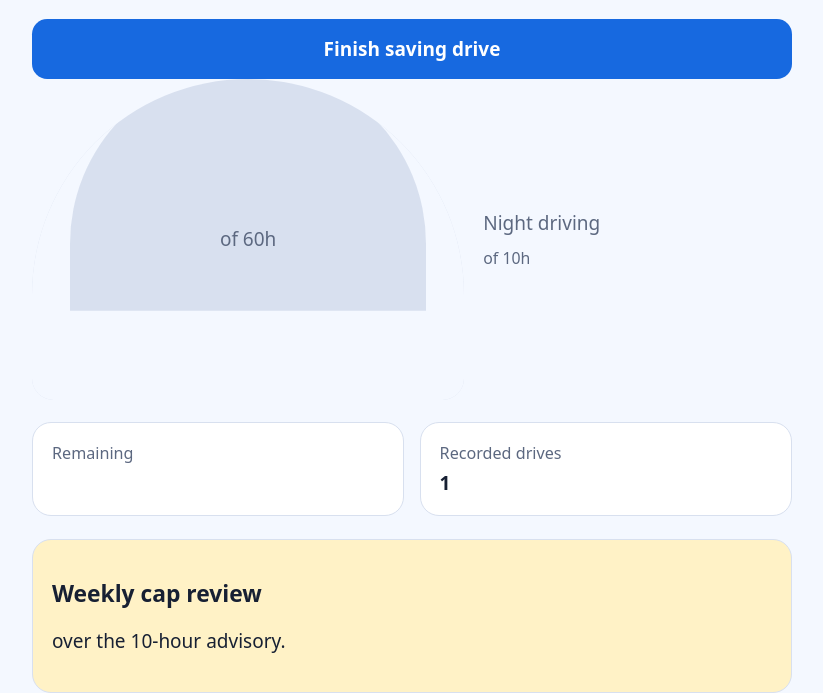
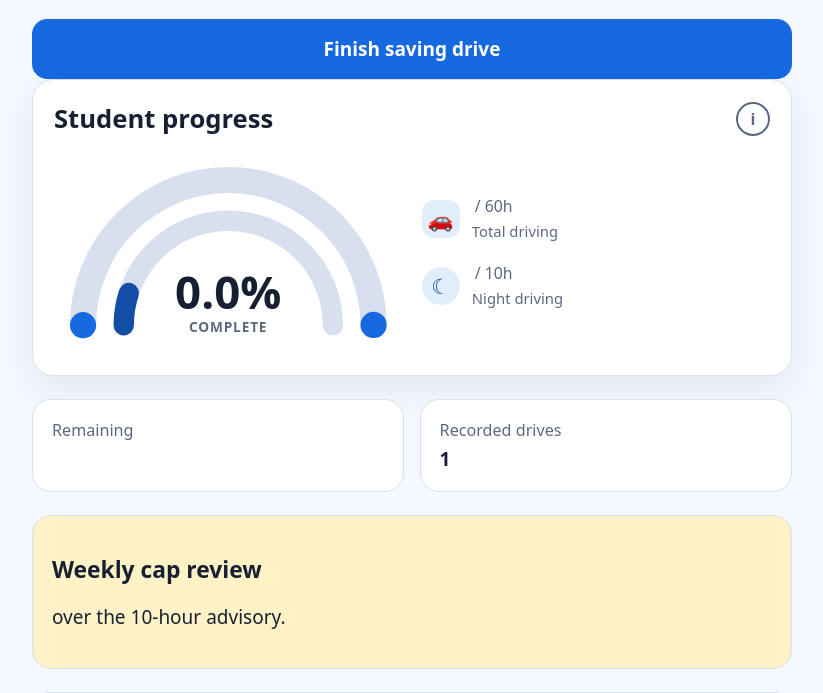
Before and after one commit to ahernsean/driving-record, a Python web app: template driving_log/templates/dashboard.html in a window 1280 px wide. Shown: the part 60-753 px from the top of the page, without its empty margins (228-1051 px from the left). Run offline with Jinja, Linux system fonts and the light colour scheme; the template is opened without the code that fills it: most values are stand-ins (such as "Sample title", 1, 10 or a date in 2020).

Commit message:
redesign student progress card

```diff
--- a/driving_log/static/app.css
+++ b/driving_log/static/app.css
@@ -38,17 +38,69 @@ nav { display: flex; gap: 1rem; font-size: .88rem; }
 main { width: min(100%, 42rem); margin: auto; padding: 1rem 1rem max(2rem, env(safe-area-inset-bottom)); }
 h1 { font-size: 1.75rem; margin: .4rem 0 1.2rem; }
 h2 { font-size: 1.2rem; }
-.hero { display: grid; grid-template-columns: 1.4fr 1fr; align-items: center; gap: 1rem; }
-.gauge {
-  aspect-ratio: 1.35; display: grid; place-content: center; text-align: center;
-  border-radius: 12rem 12rem 1.2rem 1.2rem;
-  background: conic-gradient(from 270deg at 50% 100%, var(--accent) 0 var(--progress), var(--border) 0 100%);
-  box-shadow: inset 0 -2.7rem 0 2rem var(--bg);
+.progress-card {
+  padding: 1.1rem; overflow: hidden; background: var(--panel);
+  border: 1px solid var(--border); border-radius: 1.15rem;
+  box-shadow: 0 .7rem 1.8rem color-mix(in srgb, var(--text) 8%, transparent);
 }
-.gauge strong { font-size: 1.8rem; }
-.gauge span, .night-stat span, .night-stat small { color: var(--muted); }
-.night-stat { display: grid; gap: .3rem; }
-.night-stat strong { font-size: 1.5rem; }
+.progress-heading {
+  display: flex; align-items: center; justify-content: space-between; gap: 1rem;
+}
+.progress-heading h1 { margin: 0; font-size: 1.35rem; }
+.progress-info {
+  display: grid; place-items: center; width: 1.8rem; height: 1.8rem;
+  border: 2px solid var(--muted); border-radius: 50%; color: var(--muted);
+  font-size: .85rem; font-weight: 800;
+}
+.progress-layout {
+  display: grid; grid-template-columns: minmax(0, 1fr) minmax(9.5rem, 1fr);
+  align-items: center; gap: 1rem; margin-top: .75rem;
+}
+.progress-visual { position: relative; min-width: 0; }
+.progress-visual svg { display: block; width: 100%; height: auto; overflow: visible; }
+.progress-track, .progress-arc {
+  fill: none; stroke-width: 18; stroke-linecap: round;
+}
+.progress-track { stroke: var(--border); }
+.progress-track-night, .progress-arc-night { stroke-width: 14; }
+.progress-arc {
+  stroke-dasharray: var(--total-progress) 100; stroke: var(--accent);
+}
+.progress-arc-night {
+  stroke-dasharray: var(--night-progress) 100;
+  stroke: color-mix(in srgb, var(--accent) 68%, #08162b);
+}
+.progress-percent {
+  position: absolute; left: 50%; bottom: 10%; display: grid;
+  justify-items: center; transform: translateX(-50%); line-height: 1;
+}
+.progress-percent strong { font-size: clamp(1.5rem, 7vw, 2.4rem); }
+.progress-percent span {
+  margin-top: .3rem; color: var(--muted); font-size: .72rem; font-weight: 700;
+  text-transform: uppercase; letter-spacing: .06em;
+}
+.progress-details { display: grid; gap: 1rem; }
+.progress-details article {
+  display: grid; grid-template-columns: 2rem 1fr; align-items: center; gap: .65rem;
+}
+.progress-details p {
+  display: flex; align-items: baseline; gap: .15rem; margin: 0; white-space: nowrap;
+}
+.progress-details strong { font-size: 1.2rem; }
+.progress-details small, .progress-details div > span { color: var(--muted); }
+.progress-details div > span { font-size: .78rem; }
+.progress-icon {
+  display: grid; place-items: center; width: 2rem; height: 2rem;
+  border-radius: .65rem; color: var(--accent); font-size: 1.1rem;
+}
+.progress-icon-total { background: color-mix(in srgb, var(--accent) 12%, transparent); }
+.progress-icon-night {
+  background: color-mix(in srgb, var(--accent) 12%, transparent);
+  color: color-mix(in srgb, var(--accent) 68%, #08162b);
+}
+.progress-icon-night {
+  border-radius: 50%;
+}
 .stats { display: grid; grid-template-columns: 1fr 1fr; gap: .8rem; margin: 1.2rem 0; }
 .stats article, .detail-card, .drive-row, .warning-card, .live-clock {
   background: var(--panel); border: 1px solid var(--border); border-radius: 1rem; padding: 1rem;
@@ -91,8 +143,12 @@ fieldset { display: grid; grid-template-columns: 1fr 1fr; gap: .5rem; border: 1p
 .live-clock strong { font-variant-numeric: tabular-nums; font-size: clamp(2.5rem, 14vw, 5rem); }
 .live-clock small, .live-clock span { color: var(--muted); }
 @media (max-width: 360px) {
-  .hero { grid-template-columns: 1fr; }
-  .gauge { max-height: 11rem; }
+  .progress-layout { grid-template-columns: 1fr; gap: .4rem; }
+  .progress-details { grid-template-columns: 1fr 1fr; gap: .6rem; }
+  .progress-details article { grid-template-columns: 1.7rem 1fr; gap: .4rem; }
+  .progress-icon { width: 1.7rem; height: 1.7rem; }
+  .progress-details strong { font-size: 1rem; }
+  .progress-details small { font-size: .7rem; }
   .two-column { grid-template-columns: 1fr; }
 }
 @media (prefers-reduced-motion: reduce) { * { scroll-behavior: auto !important; } }
--- a/driving_log/templates/dashboard.html
+++ b/driving_log/templates/dashboard.html
@@ -5,15 +5,43 @@
       {{ "Drive in progress" if live.status == "active" else "Finish saving drive" }}
     </a>
   {% endif %}
-  <section class="hero">
-    <div class="gauge" style="--progress: {{ [100, totals.total_minutes / 36] | min }}%">
-      <strong>{{ format_minutes(totals.total_minutes) }}</strong>
-      <span>of 60h</span>
+  <section class="progress-card">
+    <div class="progress-heading">
+      <h1>Student progress</h1>
+      <span class="progress-info" title="North Carolina requires 60 total hours, including 10 at night." aria-label="60 total hours, including 10 at night">i</span>
     </div>
-    <div class="night-stat">
-      <span>Night driving</span>
-      <strong>{{ format_minutes(totals.night_minutes) }}</strong>
-      <small>of 10h</small>
+    <div class="progress-layout">
+      <div
+        class="progress-visual"
+        style="--total-progress: {{ [100, totals.total_minutes / 36] | min }}; --night-progress: {{ [100, totals.night_minutes / 6] | min }}"
+      >
+        <svg viewBox="0 0 240 140" role="img" aria-label="{{ (totals.total_minutes / 36) | round(1) }} percent of required driving completed">
+          <path class="progress-track progress-track-total" pathLength="100" d="M 20 120 A 100 100 0 0 1 220 120"></path>
+          <path class="progress-arc progress-arc-total" pathLength="100" d="M 20 120 A 100 100 0 0 1 220 120"></path>
+          <path class="progress-track progress-track-night" pathLength="100" d="M 48 120 A 72 72 0 0 1 192 120"></path>
+          <path class="progress-arc progress-arc-night" pathLength="100" d="M 48 120 A 72 72 0 0 1 192 120"></path>
+        </svg>
+        <div class="progress-percent">
+          <strong>{{ (totals.total_minutes / 36) | round(1) }}%</strong>
+          <span>complete</span>
+        </div>
+      </div>
+      <div class="progress-details">
+        <article>
+          <span class="progress-icon progress-icon-total" aria-hidden="true">🚗</span>
+          <div>
+            <p><strong>{{ format_minutes(totals.total_minutes) }}</strong><small> / 60h</small></p>
+            <span>Total driving</span>
+          </div>
+        </article>
+        <article>
+          <span class="progress-icon progress-icon-night" aria-hidden="true">☾</span>
+          <div>
+            <p><strong>{{ format_minutes(totals.night_minutes) }}</strong><small> / 10h</small></p>
+            <span>Night driving</span>
+          </div>
+        </article>
+      </div>
     </div>
   </section>
   <section class="stats">
```
Also changed, not shown: tests/test_browser.py (+2 -0 lines).
